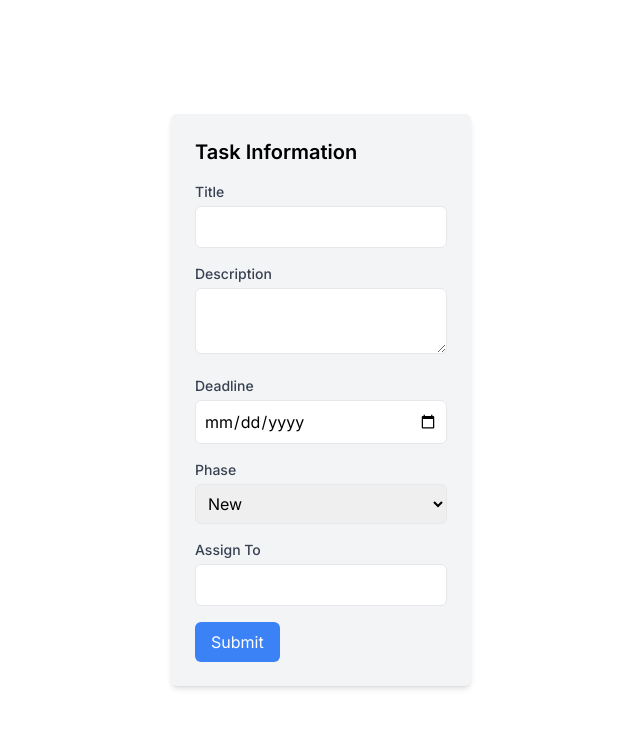
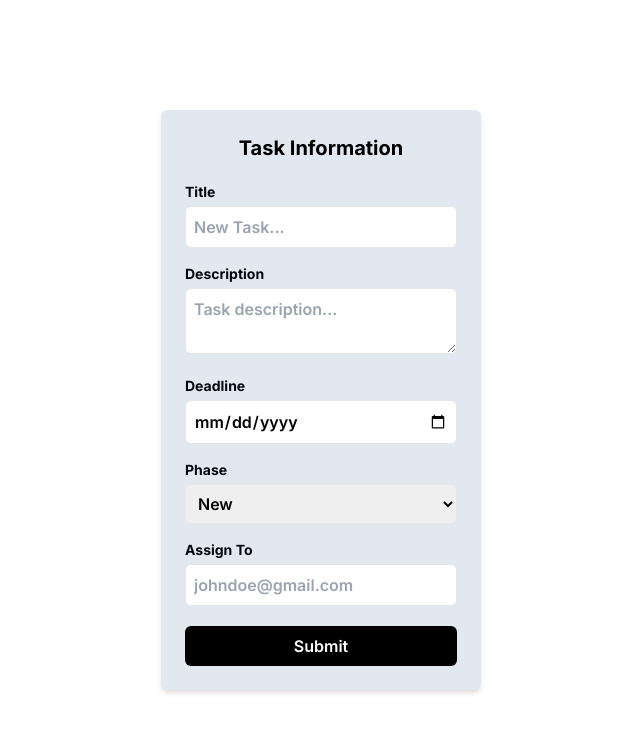
Before and after one commit to vanicee9/RedTask-Manager-Frontend, a Next.js app: page / in a window 1280 px wide. Shown: the top 732 px of the page, without its empty margins (319-959 px from the left). Built offline with nearby package versions, Linux system fonts and the light colour scheme.

Commit message:
Prettify the task form

```diff
--- a/app/components/TaskForm.js
+++ b/app/components/TaskForm.js
@@ -1,4 +1,3 @@
-
 "use client";
 
 import { useState } from 'react';
@@ -26,24 +25,24 @@ const TaskForm = () => {
   };
 
   return (
-    <div className="bg-gray-100 p-6 rounded-md shadow-md">
-      <h2 className="text-xl font-semibold mb-4">Task Information</h2>
+    <div className="bg-slate-200 w-1/4 p-6 rounded-md shadow-md hover:bg-white hover:border-black hover:border-2">
+      <h2 className="text-xl text-center font-bold mb-5">Task Information</h2>
       <form onSubmit={handleSubmit}>
         <div className="mb-4">
-          <label htmlFor="title" className="block text-sm font-medium text-gray-700">Title</label>
-          <input type="text" id="title" name="title" value={formData.title} onChange={handleChange} className="mt-1 p-2 border rounded-md w-full" required />
+          <label htmlFor="title" className="block text-sm  text-gray-950 font-bold">Title</label>
+          <input type="text" id="title" name="title" value={formData.title} placeholder='New Task...' onChange={handleChange} className="mt-1 p-2 border rounded-md w-full font-semibold" required />
         </div>
         <div className="mb-4">
-          <label htmlFor="description" className="block text-sm font-medium text-gray-700">Description</label>
-          <textarea id="description" name="description" value={formData.description} onChange={handleChange} className="mt-1 p-2 border rounded-md w-full" required />
+          <label htmlFor="description" className="block text-sm text-gray-950 font-bold">Description</label>
+          <textarea id="description" name="description" value={formData.description} placeholder='Task description...' onChange={handleChange} className="mt-1 p-2 border rounded-md w-full font-semibold" required />
         </div>
         <div className="mb-4">
-          <label htmlFor="deadline" className="block text-sm font-medium text-gray-700">Deadline</label>
-          <input type="date" id="deadline" name="deadline" value={formData.deadline} onChange={handleChange} className="mt-1 p-2 border rounded-md w-full" required />
+          <label htmlFor="deadline" className="block text-sm text-gray-950 font-bold">Deadline</label>
+          <input type="date" id="deadline" name="deadline" value={formData.deadline} onChange={handleChange} className="mt-1 p-2 border rounded-md w-full font-semibold" required />
         </div>
         <div className="mb-4">
-          <label htmlFor="phase" className="block text-sm font-medium text-gray-700">Phase</label>
-          <select id="phase" name="phase" value={formData.phase} onChange={handleChange} className="mt-1 p-2 border rounded-md w-full" required>
+          <label htmlFor="phase" className="block text-sm text-gray-950 font-bold">Phase</label>
+          <select id="phase" name="phase" value={formData.phase} onChange={handleChange} className="mt-1 p-2 border rounded-md w-full font-semibold" required>
             <option value="new">New</option>
             <option value="UI/UX">UI/UX</option>
             <option value="development">Development</option>
@@ -52,11 +51,11 @@ const TaskForm = () => {
             <option value="Released">Released</option>
           </select>
         </div>
-        <div className="mb-4">
-          <label htmlFor="assignTo" className="block text-sm font-medium text-gray-700">Assign To</label>
-          <input type="text" id="assignTo" name="assignTo" value={formData.assignTo} onChange={handleChange} className="mt-1 p-2 border rounded-md w-full" required />
+        <div className="mb-5">
+          <label htmlFor="assignTo" className="block text-sm text-gray-950 font-bold">Assign To</label>
+          <input type="text" id="assignTo" name="assignTo" placeholder='johndoe@gmail.com' value={formData.assignTo} onChange={handleChange} className="mt-1 p-2 border rounded-md w-full font-semibold" required />
         </div>
-        <button type="submit" className="bg-blue-500 text-white px-4 py-2 rounded-md hover:bg-blue-600">Submit</button>
+        <button type="submit" className="bg-black w-full text-white px-4 py-2 rounded-md hover:bg-white hover:text-black hover:border-black hover:border-2 font-semibold">Submit</button>
       </form>
     </div>
   );
```
